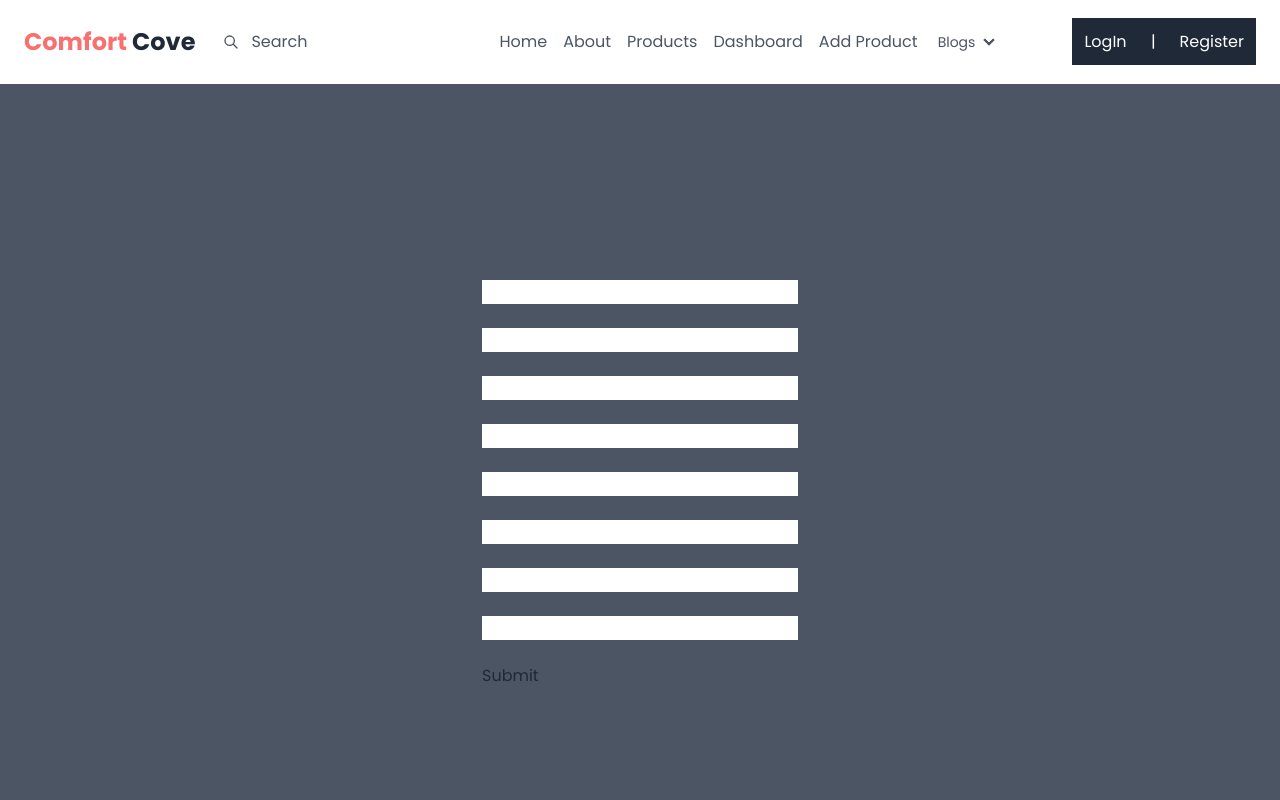
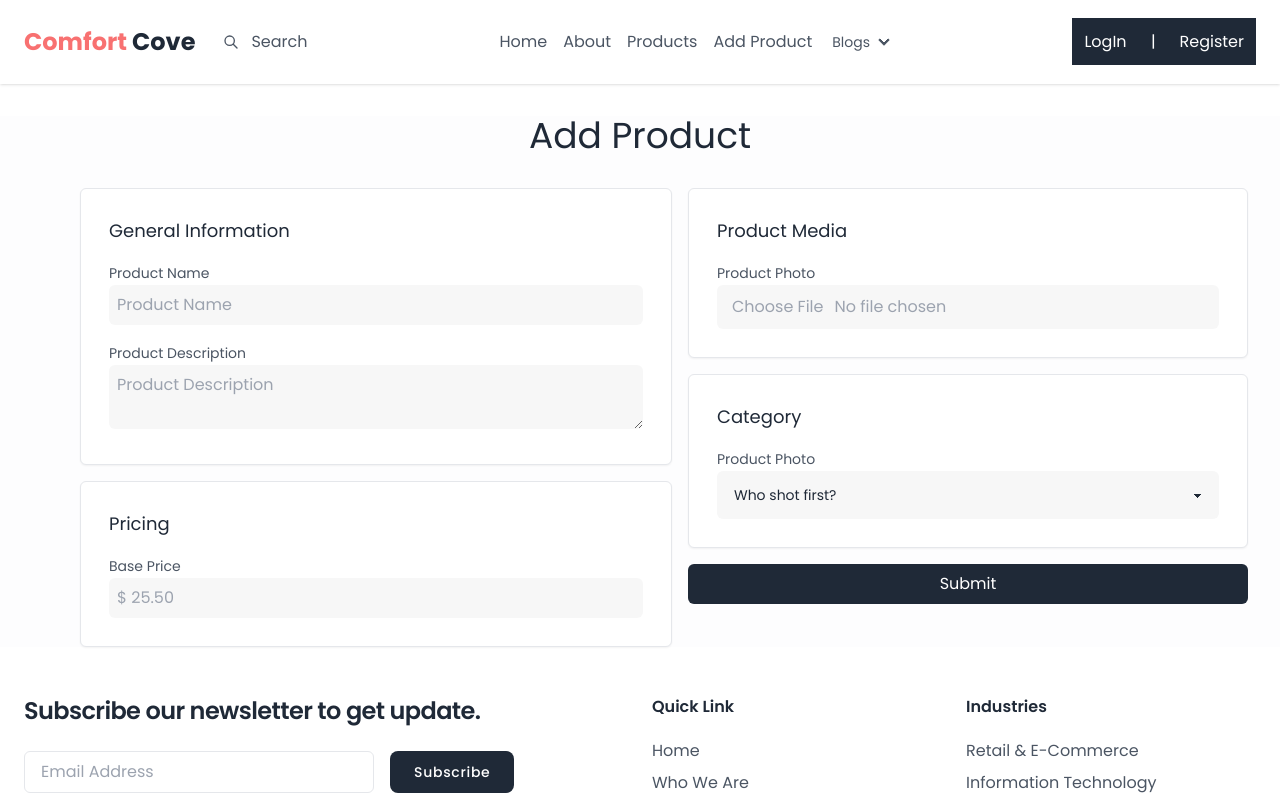
Before and after one commit to shamimfewd/furniture-store, a React (Vite) app: page /addProduct in a window 1280 px wide. Shown: the top 800 px of the page. Built offline with nearby package versions, Linux system fonts and the light colour scheme; no server answers.

Commit message:
designed add product

```diff
--- a/src/Pages/AddProduct/AddProduct.jsx
+++ b/src/Pages/AddProduct/AddProduct.jsx
@@ -1,4 +1,5 @@
 import { useForm } from "react-hook-form";
+import SectionTitle from "../../Shared/SectionTitle";
 
 const AddProduct = () => {
   const {
@@ -31,50 +32,118 @@ const AddProduct = () => {
   };
 
   return (
-    <div className="bg-gray-600 flex justify-center items-center h-[100vh]">
-      <form onSubmit={handleSubmit(onSubmit)}>
-        <input {...register("name", { required: true })} />
+    <div className="bg-[#FDFDFE]">
+      <SectionTitle title={"Add Product"} />
+      <div className=" ">
+        <form onSubmit={handleSubmit(onSubmit)} className="ml-20">
+          <div className=" grid grid-cols-1 md:grid-cols-2 lg:grid-cols-2 gap-4">
+            <div>
+              {/* Name and Description Area  ==================*/}
+              <div className="border p-5 bg-[#FFFFFF] rounded-md shadow-sm">
+                <div className="p-2">
+                  <h4 className="text-lg pb-4">General Information</h4>
+                  <label className="text-gray-600 text-sm" htmlFor="name">
+                    Product Name
+                  </label>
+                  <input
+                    className="w-full  bg-[#f2f2f2a0] p-2 rounded-md border-none outline-none"
+                    {...register("name", { required: true })}
+                    placeholder="Product Name"
+                  />
                   {/* errors will return when field validation fails  */}
                   {errors.name && <span>This field is required</span>}
-        <br />
-        <br />
-        <input {...register("description", { required: true })} />
+                </div>
+
+                <div className="p-2">
+                  <label
+                    className="text-gray-600 text-sm"
+                    htmlFor="description"
+                  >
+                    Product Description
+                  </label>
+                  <textarea
+                    name=""
+                    id=""
+                    className="w-full bg-[#f2f2f2a0] p-2 rounded-md border-none outline-none"
+                    {...register("description", { required: true })}
+                    placeholder="Product Description"
+                  ></textarea>
+
                   {/* errors will return when field validation fails  */}
                   {errors.description && <span>This field is required</span>}
-        <br />
-        <br />
-        <input {...register("name", { required: true })} />
+                </div>
+              </div>
+
+              {/* Pricing Area============================= */}
+              <div className="border p-5 mt-4 bg-[#FFFFFF] rounded-md shadow-sm">
+                <div className="p-2">
+                  <h4 className="text-lg pb-4">Pricing</h4>
+                  <label className="text-gray-600 text-sm" htmlFor="name">
+                    Base Price
+                  </label>
+                  <input
+                    className="w-full  bg-[#f2f2f2a0] p-2 rounded-md border-none outline-none"
+                    {...register("name", { required: true })}
+                    placeholder="$ 25.50"
+                  />
                   {/* errors will return when field validation fails  */}
                   {errors.name && <span>This field is required</span>}
-        <br />
-        <br />
-        <input {...register("description", { required: true })} />
-        {/* errors will return when field validation fails  */}
-        {errors.description && <span>This field is required</span>}
-        <br />
-        <br />
-        <input {...register("name", { required: true })} />
+                </div>
+              </div>
+            </div>
+            <div className="mr-8">
+              {/* Media Area================ */}
+              <div className="border p-5 bg-[#FFFFFF] rounded-md shadow-sm mb-4">
+                <div className="p-2">
+                  <h4 className="text-lg pb-4">Product Media</h4>
+                  <label className="text-gray-600 text-sm" htmlFor="name">
+                    Product Photo
+                  </label>
+                  <input
+                    type="file"
+                    className="w-full text-gray-400 file-input-ghost cursor-pointer bg-[#f2f2f2a0] p-2 rounded-md border-none outline-none"
+                    {...register("name", { required: true })}
+                    placeholder=""
+                  />
                   {/* errors will return when field validation fails  */}
                   {errors.name && <span>This field is required</span>}
-        <br />
-        <br />
-        <input {...register("description", { required: true })} />
-        {/* errors will return when field validation fails  */}
-        {errors.description && <span>This field is required</span>}
-        <br />
-        <br />
-        <input {...register("name", { required: true })} />
-        {/* errors will return when field validation fails  */}
-        {errors.name && <span>This field is required</span>}
-        <br />
-        <br />
-        <input {...register("description", { required: true })} />
-        {/* errors will return when field validation fails  */}
-        {errors.description && <span>This field is required</span>}
-        <br />
-        <br />
-        <input type="submit" className="cursor-pointer" />
+                </div>
+              </div>
+              {/* ============================= */}
+              <div className="border p-5 bg-[#FFFFFF] rounded-md shadow-sm">
+                <div className="p-2">
+                  <h4 className="text-lg pb-4">Category</h4>
+                  {/*
+                  <input
+                    type="file"
+                    className="w-full text-gray-400 file-input-ghost cursor-pointer bg-[#f2f2f2a0] p-2 rounded-md border-none outline-none"
+                    {...register("name", { required: true })}
+                    placeholder=""
+                  /> */}
+                  <label className="text-gray-600 text-sm" htmlFor="name">
+                    Product Photo
+                  </label>
+                  <select className="select  w-full rounded-md bg-[#f2f2f2a0]">
+                    <option disabled selected>
+                      Who shot first?
+                    </option>
+                    <option>Han Solo</option>
+                    <option>Greedo</option>
+                  </select>
+                </div>
+              </div>
+
+              <div className="mt-4">
+                {" "}
+                <input
+                  type="submit"
+                  className="cursor-pointer bg-[#1F2937] w-full transition-all	 hover:bg-[#415A77] text-white rounded-md p-2"
+                />
+              </div>
+            </div>
+          </div>
         </form>
+      </div>
     </div>
   );
 };
--- a/src/Pages/Dashboard/Dashboard.jsx
+++ b/src/Pages/Dashboard/Dashboard.jsx
@@ -3,8 +3,28 @@ import { Link, NavLink, Outlet } from "react-router-dom";
 const Dashboard = () => {
   return (
     <div className="flex">
-      <div className="w-64 bg-gray-600 h-[100vh]">
-        <ul>
+      <div className=" ">
+        {/*  */}
+        <div className="drawer lg:drawer-open w-64 bg-gray-600 h-[100vh]">
+          <input id="my-drawer-2" type="checkbox" className="drawer-toggle" />
+          <div className="drawer-content flex flex-col items-center justify-center">
+            {/* Page content here */}
+            <label
+              htmlFor="my-drawer-2"
+              className="btn btn-primary drawer-button lg:hidden"
+            >
+              Open drawer
+            </label>
+          </div>
+          <div className="drawer-side">
+            <label
+              htmlFor="my-drawer-2"
+              aria-label="close sidebar"
+              className="drawer-overlay"
+            ></label>
+            <ul className="menu bg-base-200 text-base-content min-h-full w-80 p-4">
+              {/* Sidebar content here */}
+
               <li>
                 <Link to={"/"}>Go Home</Link>
               </li>
@@ -14,13 +34,11 @@ const Dashboard = () => {
               <li>
                 <NavLink to={"/dashboard/addProduct"}>Add Product</NavLink>
               </li>
-          <li>
-            <NavLink to={"/dashboard/addProduct"}>Add Product</NavLink>
-          </li>
-          <li>
-            <NavLink to={"/dashboard/addProduct"}>Add Product</NavLink>
-          </li>
             </ul>
+          </div>
+        </div>
+
+        {/*  */}
       </div>
       <div className="flex-1">
         <Outlet />
--- a/src/Routes/Routes.jsx
+++ b/src/Routes/Routes.jsx
@@ -44,11 +44,11 @@ const router = createBrowserRouter([
   },
 
   {
-    path: "dashboard",
+    path: "dashboard/adminHome",
     element: <Dashboard />,
     children: [
       {
-        path: "adminHome",
+        path: "dashboard/adminHome",
         element: <AdminHome />,
       },
       {
--- a/src/Shared/Navbar.jsx
+++ b/src/Shared/Navbar.jsx
@@ -32,9 +32,12 @@ const Navbar = () => {
         <li>
           <NavLink>Products</NavLink>
         </li>
-        <li>
-          <NavLink to={"/dashboard"}>Dashboard</NavLink>
-        </li>
+        {user && (
+          <li>
+            <NavLink to={"/dashboard"}>Dashboard</NavLink>
+          </li>
+        )}
+
         <li>
           <NavLink to={"/addProduct"}>Add Product</NavLink>
         </li>
--- /dev/null
+++ b/src/Shared/SectionTitle.jsx
@@ -0,0 +1,10 @@
+const SectionTitle = ({ title, subTitle }) => {
+  return (
+    <div className="text-center my-8">
+      <h2 className="text-4xl">{title}</h2>
+      <p>{subTitle}</p>
+    </div>
+  );
+};
+
+export default SectionTitle;
--- a/src/index.css
+++ b/src/index.css
@@ -8,6 +8,8 @@
   --primary-color: #db4234;
   --secondary-color: #2ecc71;
   --section-title: #1f2937;
+  --input-color: #f8fafb;
+
 }
 
 body {
@@ -21,8 +23,7 @@ body {
   transform: translateY(-50%);
   z-index: 10;
   cursor: pointer;
-  background-color: #1F2937;
+  background-color: #1f2937;
   color: white;
   padding: 10px;
-
 }
```
Lines whose indentation alone changed are shown as unchanged.
